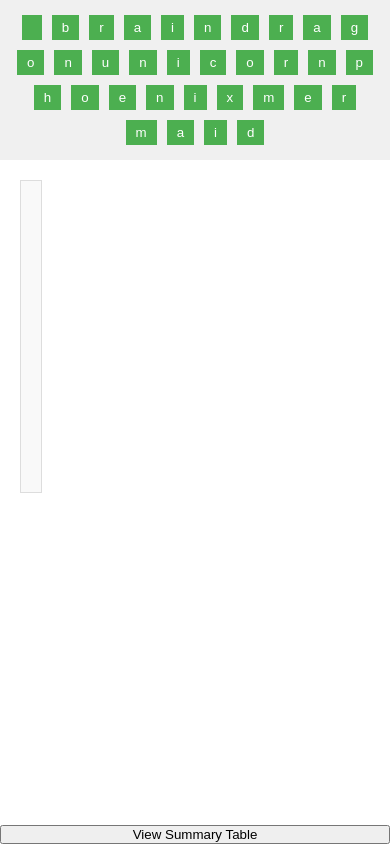
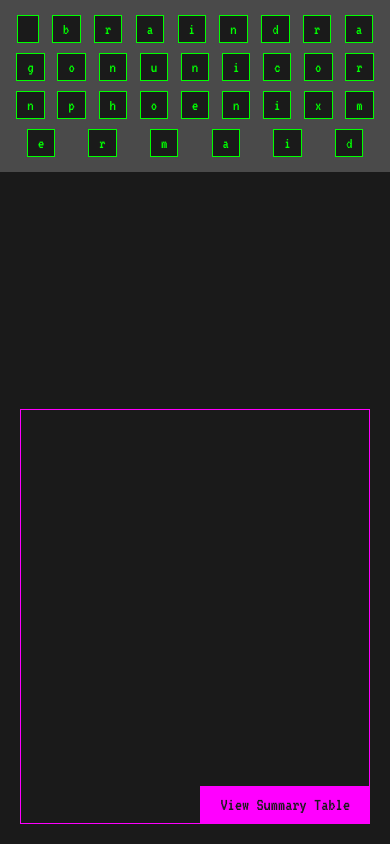
Before and after one commit to Eladatt/Mythologics, a plain HTML site: page index.html in a window 390 px wide. Drawn offline with Linux system fonts and the light colour scheme.

Commit message:
Update styles.css

```diff
--- a/styles.css
+++ b/styles.css
@@ -1,3 +1,12 @@
+@import url('https://fonts.googleapis.com/css2?family=VT323&display=swap');
+
+:root {
+    --primary-color: #1a1a1a;
+    --secondary-color: #4a4a4a;
+    --text-color: #00ff00;
+    --accent-color: #ff00ff;
+}
+
 * {
     box-sizing: border-box;
     margin: 0;
@@ -5,7 +14,9 @@
 }
 
 body {
-    font-family: Arial, sans-serif;
+    font-family: 'VT323', monospace;
+    background-color: var(--primary-color);
+    color: var(--text-color);
     display: flex;
     flex-direction: column;
     height: 100vh;
@@ -13,69 +24,73 @@ body {
 }
 
 nav {
-    background-color: #f0f0f0;
+    background-color: var(--secondary-color);
     padding: 10px;
     display: flex;
-    justify-content: center;
+    justify-content: space-around;
     flex-wrap: wrap;
 }
 
 nav button {
+    background-color: var(--primary-color);
+    color: var(--text-color);
+    border: 1px solid var(--text-color);
+    padding: 5px 10px;
     margin: 5px;
-    padding: 5px 10px;
-    background-color: #4CAF50;
-    color: white;
-    border: none;
     cursor: pointer;
+    font-family: 'VT323', monospace;
+    font-size: 16px;
 }
 
 main {
+    display: flex;
     flex: 1;
-    display: flex;
     padding: 20px;
-    overflow: hidden;
-}
-
-#content {
-    display: flex;
-    width: 100%;
-    height: 100%;
+    gap: 20px;
 }
 
 #ascii-art {
     flex: 1;
+    display: flex;
+    justify-content: center;
+    align-items: center;
+    font-size: 12px;
     white-space: pre;
-    font-family: monospace;
-    font-size: 12px;
-    overflow: auto;
-    background-color: #f9f9f9;
-    padding: 10px;
-    border: 1px solid #ddd;
+    overflow: hidden;
 }
 
 #info-text {
     flex: 2;
-    padding: 0 20px;
     overflow-y: auto;
+    padding: 10px;
+    border: 1px solid var(--accent-color);
     scrollbar-width: thin;
-    scrollbar-color: pink #f0f0f0;
+    scrollbar-color: var(--accent-color) var(--primary-color);
 }
 
 #info-text::-webkit-scrollbar {
-    width: 10px;
+    width: 8px;
 }
 
 #info-text::-webkit-scrollbar-track {
-    background: #f0f0f0;
+    background: var(--primary-color);
 }
 
 #info-text::-webkit-scrollbar-thumb {
-    background-color: pink;
+    background-color: var(--accent-color);
 }
 
-footer {
-    padding: 10px;
-    text-align: center;
+#summary-btn {
+    position: fixed;
+    bottom: 20px;
+    right: 20px;
+    background-color: var(--accent-color);
+    color: var(--primary-color);
+    border: none;
+    padding: 10px 20px;
+    cursor: pointer;
+    font-family: 'VT323', monospace;
+    font-size: 18px;
 }
 
 .modal {
@@ -86,20 +101,21 @@ footer {
     top: 0;
     width: 100%;
     height: 100%;
-    overflow: auto;
     background-color: rgba(0,0,0,0.4);
 }
 
 .modal-content {
-    background-color: #fefefe;
+    background-color: var(--secondary-color);
     margin: 15% auto;
     padding: 20px;
-    border: 1px solid #888;
+    border: 1px solid var(--text-color);
     width: 80%;
+    max-height: 80%;
+    overflow-y: auto;
 }
 
 .close {
-    color: #aaa;
+    color: var(--text-color);
     float: right;
     font-size: 28px;
     font-weight: bold;
@@ -112,22 +128,18 @@ table {
 }
 
 th, td {
-    border: 1px solid #ddd;
+    border: 1px solid var(--text-color);
     padding: 8px;
     text-align: left;
 }
 
 th {
-    background-color: #f2f2f2;
+    background-color: var(--accent-color);
+    color: var(--primary-color);
 }
 
 @media (max-width: 768px) {
-    #content {
+    main {
         flex-direction: column;
     }
-
-    #ascii-art, #info-text {
-        flex: none;
-        height: 50%;
-    }
 }
```
